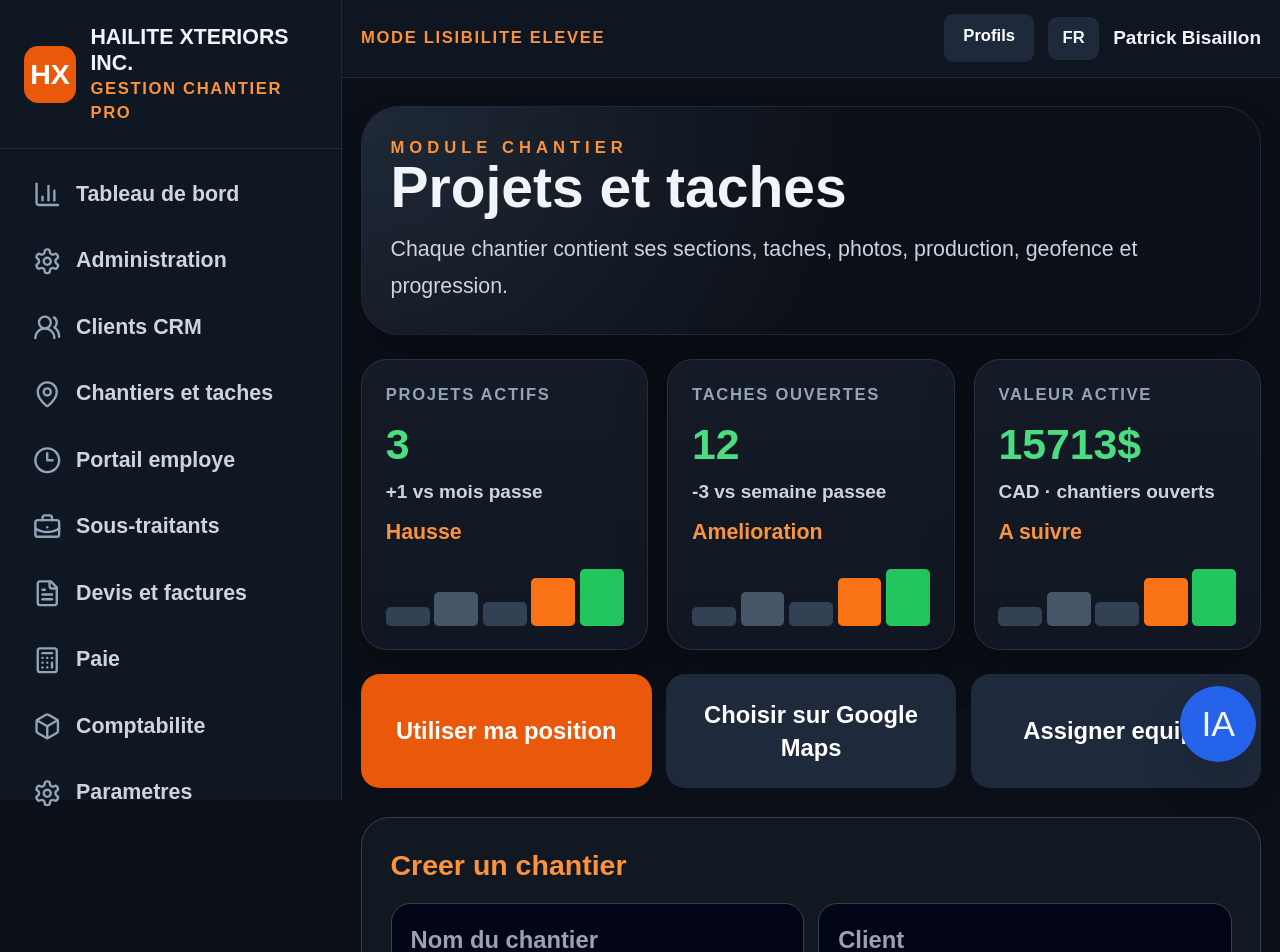
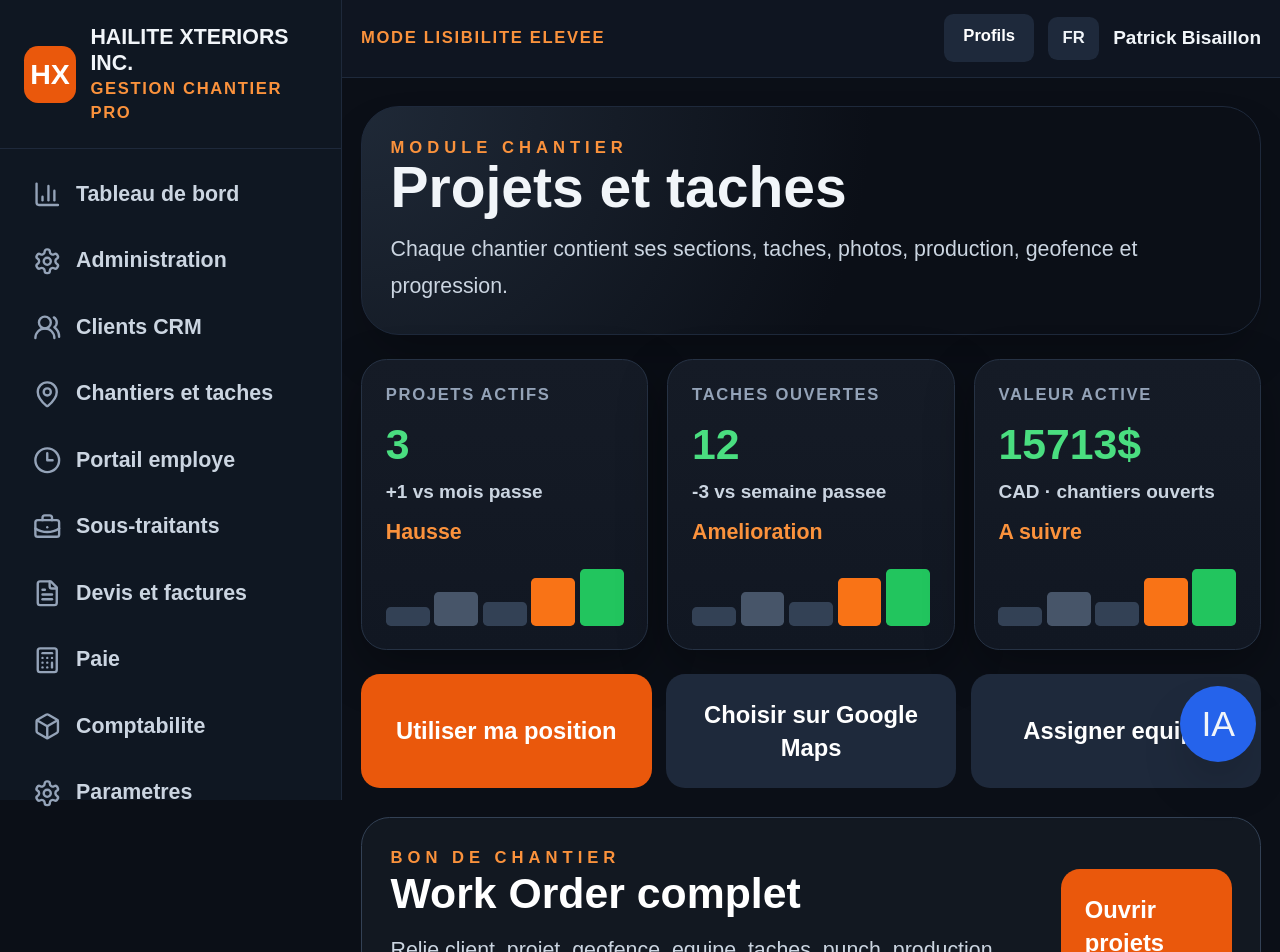
Before and after one commit to bisaillonpatrick1979-dev/Chatgpt-hailite-, a Next.js app: page /projects in a window 1280 px wide. Shown: the top 952 px of the page. Built offline with nearby package versions, Linux system fonts and the light colour scheme.

Commit message:
Add work order center to projects

```diff
--- a/app/projects/page.tsx
+++ b/app/projects/page.tsx
@@ -1,6 +1,7 @@
 import { AppShell } from "@/components/AppShell";
 import { TrendCard } from "@/components/TrendCard";
 import { ProjectBuilder } from "@/components/ProjectBuilder";
+import { WorkOrderCenter } from "@/components/WorkOrderCenter";
 
 const projects = [
   { name: "Chantier Hydro-Quebec", client: "Hydro-Quebec Renovations", progress: "72%", pay: "9975$", tasks: ["Changer les fascias", "Changer le soffit", "Refaire le mur sud", "Photos finales"] },
@@ -26,6 +27,7 @@ export default function Page() {
         <button className="rounded-2xl bg-slate-800 p-5 text-xl font-black text-white">Choisir sur Google Maps</button>
         <button className="rounded-2xl bg-slate-800 p-5 text-xl font-black text-white">Assigner equipe</button>
       </section>
+      <WorkOrderCenter />
       <ProjectBuilder />
       <section className="pro-panel mt-6 p-6">
         <div className="mt-2 grid gap-5">
```
